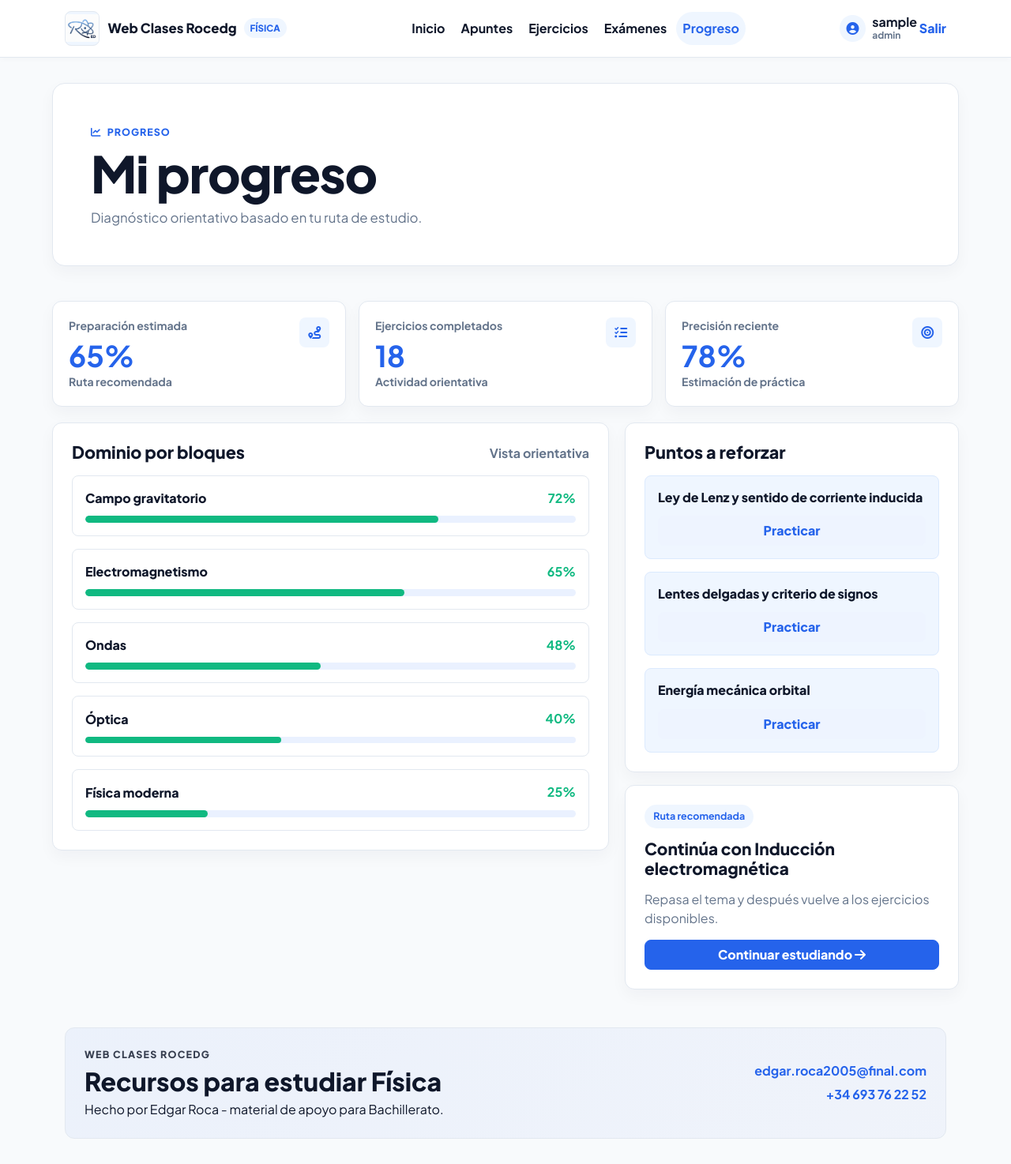
After one commit to Rocedg/web-clases-fisica, a Flask app: page /progress in a window 1280 px wide. The commit adds this page. Shown: the whole page at 79% size. Run offline with Flask 3, Linux system fonts and the light colour scheme; the visitor is signed in with stand-in values (Sample User, id 1).

Commit message:
Refine navigation and add progress UI mock

```diff
--- a/app.py
+++ b/app.py
@@ -36,10 +36,10 @@ NAV_ITEMS = [
         'icon': 'fa-file-circle-check'
     },
     {
-        'endpoint': 'miscellaneous',
-        'label': 'PAU',
-        'description': 'Criterios, currículum y resúmenes',
-        'icon': 'fa-compass'
+        'endpoint': 'progress',
+        'label': 'Progreso',
+        'description': 'Ruta recomendada y refuerzo',
+        'icon': 'fa-chart-line'
     }
 ]
 
@@ -165,9 +165,18 @@ def logout():
 @login_required
 def topics():
     topics_data = load_topics()
+    summaries_data = load_summaries()
     y1_topics = [t for t in topics_data['topics'] if t.get('year') == 'y1']
     y2_topics = [t for t in topics_data['topics'] if t.get('year') == 'y2']
-    return render_template('user/topics.html', y1_pdfs=y1_topics, y2_pdfs=y2_topics)
+    y1_summaries = [s for s in summaries_data['summaries'] if s.get('year') == 'y1']
+    y2_summaries = [s for s in summaries_data['summaries'] if s.get('year') == 'y2']
+    return render_template(
+        'user/topics.html',
+        y1_pdfs=y1_topics,
+        y2_pdfs=y2_topics,
+        y1_summaries=y1_summaries,
+        y2_summaries=y2_summaries
+    )
 
 
 @app.route('/homework')
@@ -276,6 +285,12 @@ def miscellaneous():
     )
 
 
+@app.route('/progress')
+@login_required
+def progress():
+    return render_template('user/progress.html')
+
+
 @app.route('/exams')
 def exams():
     exams_data = load_exams()
--- a/static/css/layout.css
+++ b/static/css/layout.css
@@ -133,6 +133,52 @@ body {
     color: white;
 }
 
+.nav-user {
+    align-items: center;
+    gap: 0.75rem;
+}
+
+.nav-account {
+    display: inline-flex;
+    align-items: center;
+    gap: 0.5rem;
+    color: var(--text-main);
+}
+
+.nav-account-icon {
+    display: grid;
+    width: 2.1rem;
+    height: 2.1rem;
+    place-items: center;
+    color: var(--primary-color);
+    background: var(--surface-soft);
+    border-radius: 999px;
+}
+
+.nav-account strong,
+.nav-account small {
+    display: block;
+    line-height: 1.05;
+}
+
+.nav-account small {
+    margin-top: 0.12rem;
+    color: var(--muted);
+    font-size: 0.75rem;
+    font-weight: 700;
+}
+
+.nav-logout {
+    color: var(--primary-color);
+    font-weight: 800;
+    text-decoration: none;
+}
+
+.nav-logout:hover,
+.nav-logout:focus {
+    text-decoration: underline;
+}
+
 .site-footer {
     padding: 3rem 0 2rem;
 }
--- a/static/css/pages.css
+++ b/static/css/pages.css
@@ -141,6 +141,26 @@
     height: 100%;
     background: var(--success);
     border-radius: inherit;
+}
+
+.progress-fill-72 {
+    width: 72%;
+}
+
+.progress-fill-65 {
+    width: 65%;
+}
+
+.progress-fill-48 {
+    width: 48%;
+}
+
+.progress-fill-40 {
+    width: 40%;
+}
+
+.progress-fill-25 {
+    width: 25%;
 }
 
 .next-step {
@@ -308,6 +328,98 @@
     margin-top: auto;
 }
 
+.progress-page {
+    display: grid;
+    gap: 1.25rem;
+}
+
+.progress-metrics {
+    grid-template-columns: repeat(3, minmax(0, 1fr));
+}
+
+.progress-layout {
+    display: grid;
+    grid-template-columns: minmax(0, 1.25fr) minmax(300px, 0.75fr);
+    gap: 1.25rem;
+    align-items: start;
+}
+
+.progress-panel {
+    display: grid;
+    gap: 1rem;
+}
+
+.progress-block-list,
+.reinforcement-list,
+.progress-sidebar {
+    display: grid;
+    gap: 1rem;
+}
+
+.progress-block-row {
+    padding: 1rem;
+    background: var(--surface);
+    border: 1px solid var(--border);
+    border-radius: var(--radius-sm);
+}
+
+.progress-block-heading {
+    display: flex;
+    align-items: center;
+    justify-content: space-between;
+    gap: 1rem;
+    margin-bottom: 0.65rem;
+}
+
+.progress-block-heading h3 {
+    margin: 0;
+    color: var(--ink);
+    font-size: 1rem;
+    font-weight: 900;
+}
+
+.progress-block-heading strong {
+    color: var(--success);
+}
+
+.reinforcement-card {
+    display: grid;
+    gap: 0.8rem;
+    padding: 1rem;
+    background: var(--surface-soft);
+    border: 1px solid #DBEAFE;
+    border-radius: var(--radius-sm);
+}
+
+.reinforcement-card h3 {
+    margin: 0;
+    color: var(--ink);
+    font-size: 1rem;
+    font-weight: 900;
+    line-height: 1.35;
+}
+
+.recommendation-card {
+    display: grid;
+    gap: 0.9rem;
+}
+
+.recommendation-card h2 {
+    margin: 0;
+    color: var(--ink);
+    font-size: 1.3rem;
+    font-weight: 900;
+}
+
+.recommendation-card p {
+    margin: 0;
+    color: var(--muted);
+}
+
+.recommendation-card .btn {
+    justify-content: center;
+}
+
 .study-path {
     display: grid;
     gap: 0.85rem;
--- a/static/css/responsive.css
+++ b/static/css/responsive.css
@@ -17,7 +17,8 @@
     }
 
     .dashboard-hero,
-    .focus-card {
+    .focus-card,
+    .progress-layout {
         grid-template-columns: 1fr;
     }
 
@@ -30,6 +31,7 @@
     .access-grid,
     .practice-grid,
     .recommended-grid,
+    .progress-metrics,
     .practice-list {
         grid-template-columns: repeat(2, minmax(0, 1fr));
     }
@@ -78,6 +80,12 @@
     .brand-title {
         font-size: 0.95rem;
     }
+
+    .nav-user {
+        align-items: flex-start;
+        flex-direction: column;
+        gap: 0.55rem;
+    }
 }
 
 @media (max-width: 576px) {
@@ -95,6 +103,7 @@
     .access-grid,
     .practice-grid,
     .recommended-grid,
+    .progress-metrics,
     .practice-list,
     .compact-access-grid {
         grid-template-columns: 1fr;
--- a/templates/base.html
+++ b/templates/base.html
@@ -52,16 +52,16 @@
 
                     <div class="nav-user mt-3 mt-lg-0">
                         {% if session.username %}
-                        <div class="dropdown">
-                            <button class="btn btn-outline-primary dropdown-toggle nav-account" type="button"
-                                    data-bs-toggle="dropdown" aria-expanded="false">
-                                <i class="fas fa-user-circle" aria-hidden="true"></i>
-                                {{ session.username }}
-                            </button>
-                            <ul class="dropdown-menu dropdown-menu-end">
-                                <li><a class="dropdown-item" href="{{ url_for('logout') }}">Cerrar sesión</a></li>
-                            </ul>
+                        <div class="nav-account">
+                            <span class="nav-account-icon"><i class="fas fa-user-circle" aria-hidden="true"></i></span>
+                            <span>
+                                <strong>{{ session.username }}</strong>
+                                {% if session.role %}
+                                <small>{% if session.role == 'student' %}Alumno{% else %}{{ session.role }}{% endif %}</small>
+                                {% endif %}
+                            </span>
                         </div>
+                        <a class="nav-logout" href="{{ url_for('logout') }}">Salir</a>
                         {% else %}
                         <a href="{{ url_for('login') }}" class="btn btn-primary nav-login">
                             <i class="fas fa-sign-in-alt" aria-hidden="true"></i>
--- /dev/null
+++ b/templates/user/progress.html
@@ -0,0 +1,100 @@
+{% extends "base.html" %}
+{% from "components/_macros.html" import page_header with context %}
+
+{% block title %}Mi progreso{% endblock %}
+
+{% block content %}
+<section class="section-shell progress-page">
+    {{ page_header(
+        'Progreso',
+        'Mi progreso',
+        'Diagnóstico orientativo basado en tu ruta de estudio.',
+        'fa-chart-line'
+    ) }}
+
+    <div class="metric-grid progress-metrics">
+        <article class="metric-card">
+            <div>
+                <span class="metric-card-label">Preparación estimada</span>
+                <strong>65%</strong>
+                <span class="metric-card-note">Ruta recomendada</span>
+            </div>
+            <span class="metric-icon"><i class="fas fa-route" aria-hidden="true"></i></span>
+        </article>
+        <article class="metric-card">
+            <div>
+                <span class="metric-card-label">Ejercicios completados</span>
+                <strong>18</strong>
+                <span class="metric-card-note">Actividad orientativa</span>
+            </div>
+            <span class="metric-icon"><i class="fas fa-list-check" aria-hidden="true"></i></span>
+        </article>
+        <article class="metric-card">
+            <div>
+                <span class="metric-card-label">Precisión reciente</span>
+                <strong>78%</strong>
+                <span class="metric-card-note">Estimación de práctica</span>
+            </div>
+            <span class="metric-icon"><i class="fas fa-bullseye" aria-hidden="true"></i></span>
+        </article>
+    </div>
+
+    <div class="progress-layout">
+        <section class="panel-card progress-panel">
+            <div class="section-heading">
+                <h2>Dominio por bloques</h2>
+                <span class="section-heading-note">Vista orientativa</span>
+            </div>
+            <div class="progress-block-list">
+                {% for title, percent, class_name in [
+                    ('Campo gravitatorio', '72%', 'progress-fill-72'),
+                    ('Electromagnetismo', '65%', 'progress-fill-65'),
+                    ('Ondas', '48%', 'progress-fill-48'),
+                    ('Óptica', '40%', 'progress-fill-40'),
+                    ('Física moderna', '25%', 'progress-fill-25')
+                ] %}
+                <article class="progress-block-row">
+                    <div class="progress-block-heading">
+                        <h3>{{ title }}</h3>
+                        <strong>{{ percent }}</strong>
+                    </div>
+                    <div class="progress-track">
+                        <span class="progress-fill {{ class_name }}"></span>
+                    </div>
+                </article>
+                {% endfor %}
+            </div>
+        </section>
+
+        <aside class="progress-sidebar">
+            <section class="panel-card progress-panel">
+                <div class="section-heading">
+                    <h2>Puntos a reforzar</h2>
+                </div>
+                <div class="reinforcement-list">
+                    {% for title in [
+                        'Ley de Lenz y sentido de corriente inducida',
+                        'Lentes delgadas y criterio de signos',
+                        'Energía mecánica orbital'
+                    ] %}
+                    <article class="reinforcement-card">
+                        <h3>{{ title }}</h3>
+                        <a href="{{ url_for('homework') }}" class="btn btn-soft">Practicar</a>
+                    </article>
+                    {% endfor %}
+                </div>
+            </section>
+
+            <section class="panel-card recommendation-card">
+                <span class="badge-soft">Ruta recomendada</span>
+                <h2>Continúa con Inducción electromagnética</h2>
+                <p>Repasa el tema y después vuelve a los ejercicios disponibles.</p>
+                <a href="{{ url_for('topics') }}" class="btn btn-primary">
+                    Continuar estudiando
+                    <i class="fas fa-arrow-right" aria-hidden="true"></i>
+                </a>
+            </section>
+        </aside>
+    </div>
+</section>
+{% endblock %}
```
Also changed, not shown: context/06-progress-tracker.md (+1 -0 lines), templates/home.html (+9 -9 lines), templates/user/topics.html (+30 -3 lines).
